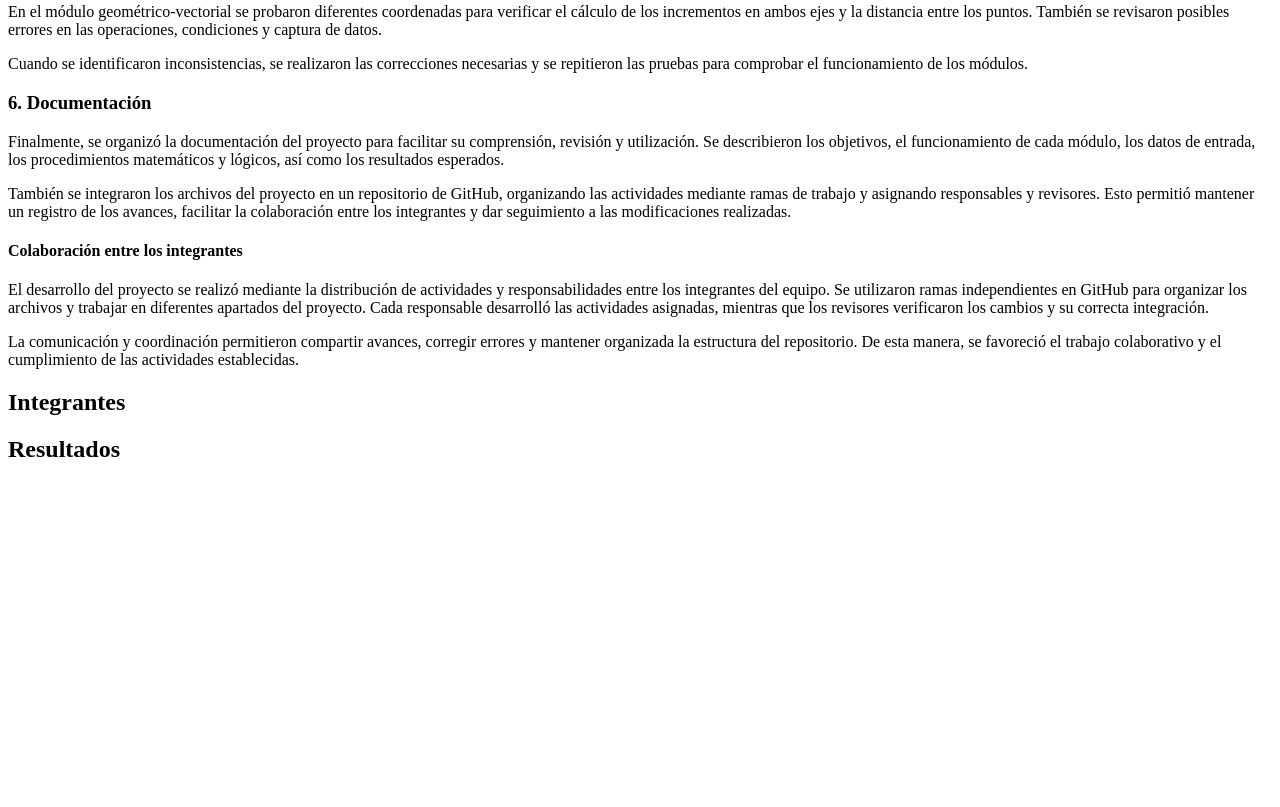
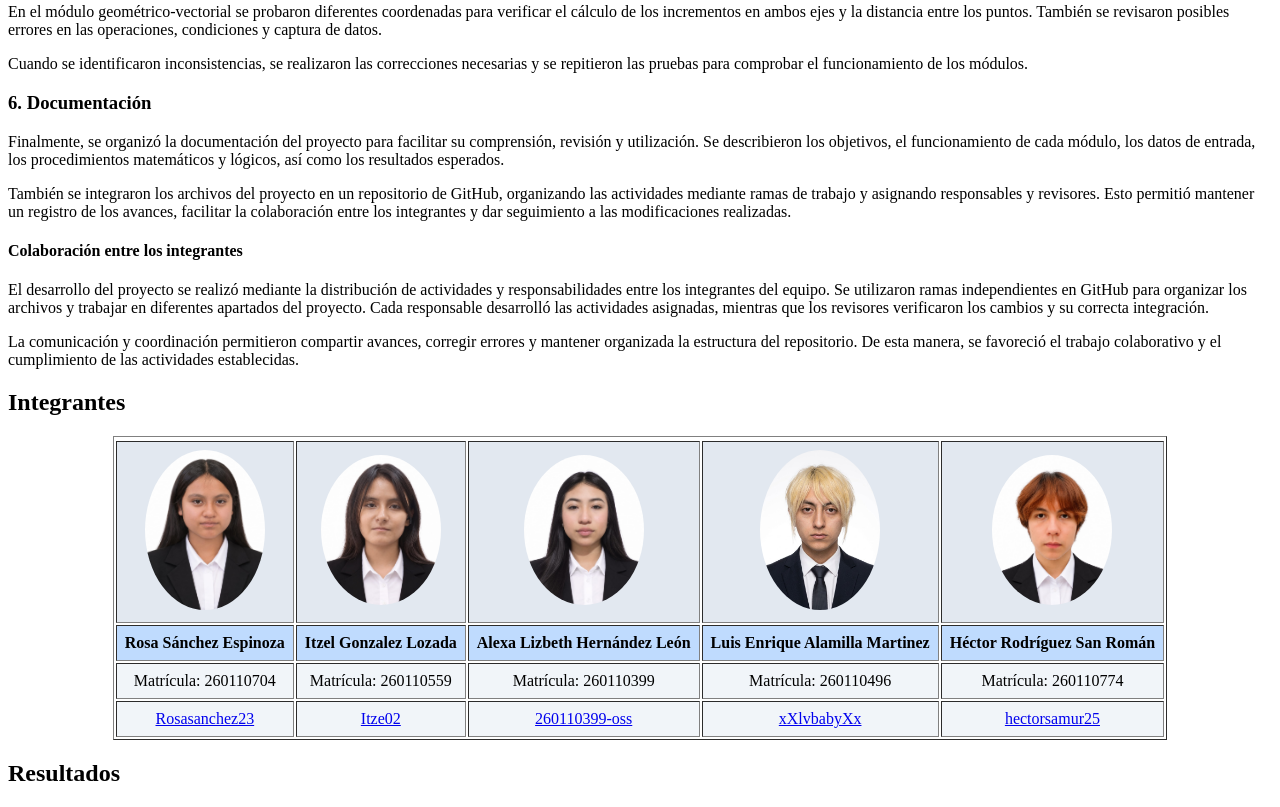
Before and after one commit to Rosasanchez23/Proyecto-1a, a plain HTML site: page index.html in a window 1280 px wide. Shown: the part 1598-2405 px from the top of the page. Before the commit the page ends 2081 px from the top, so only its background shows below. Drawn offline with Linux system fonts and the light colour scheme.

Commit message:
Se agrega seccion de integrantes con fotos y enlaces

```diff
--- a/index.html
+++ b/index.html
@@ -213,7 +213,40 @@
 
         <section id="integrantes">
             <h2>Integrantes</h2>
+ <table border="1" cellpadding="8" align="center">
+  <tr align="center">
+    <tr align="center">
+  <td bgcolor="#e2e8f0"><img src="img/integrantes/rosa.jpeg" alt="Rosa Sánchez Espinoza" width="120" style="border-radius:50%"></td>
+  <td bgcolor="#e2e8f0"><img src="img/integrantes/itzel.jpeg" alt="Itzel González Lozada" width="120" style="border-radius:50%"></td>
+  <td bgcolor="#e2e8f0"><img src="img/integrantes/alexa.jpeg" alt="Alexa Lizbeth Hernández León" width="120" style="border-radius:50%"></td>
+  <td bgcolor="#e2e8f0"><img src="img/integrantes/luis.jpeg" alt="Luis Enrique Alamilla Martínez" width="120" style="border-radius:50%"></td>
+  <td bgcolor="#e2e8f0"><img src="img/integrantes/hector.jpeg" alt="Héctor Rodríguez San Román" width="120" style="border-radius:50%"></td>
+  </tr>
+  <tr align="center">
+  <td bgcolor="#bfdbfe"><b>Rosa Sánchez Espinoza</b></td>
+  <td bgcolor="#bfdbfe"><b>Itzel Gonzalez Lozada</b></td>
+  <td bgcolor="#bfdbfe"><b>Alexa Lizbeth Hernández León</b></td>
+  <td bgcolor="#bfdbfe"><b>Luis Enrique Alamilla Martinez</b></td>
+  <td bgcolor="#bfdbfe"><b>Héctor Rodríguez San Román</b></td>
+ </tr>
+  <tr align="center" bgcolor="#f1f5f9">
+  <td>Matrícula: 260110704</td>
+  <td>Matrícula: 260110559</td>
+  <td>Matrícula: 260110399</td>
+  <td>Matrícula: 260110496</td>
+  <td>Matrícula: 260110774</td>
+</tr>
+<tr align="center" bgcolor="#f1f5f9">
+  <td><a href="https://rosasanchez23.github.io/My-page/">Rosasanchez23</a></td>
+  <td><a href="https://itze02.github.io/My_page/">Itze02</a></td>
+  <td><a href="https://260110399-oss.github.io/my-page2/">260110399-oss</a></td>
+  <td><a href="https://xxlvbabyxx.github.io/My-page/">xXlvbabyXx</a></td>
+  <td><a href="https://hectorsamur25.github.io/my-page/">hectorsamur25</a></td>
+</tr>
+</table>
         </section>
+
+
         <section id="resultados">
             <h2>Resultados</h2>
         </section>
```
Also changed, not shown: img/integrantes/alexa.jpeg (added), img/integrantes/hector.jpeg (added), img/integrantes/itzel.jpeg (added), img/integrantes/luis.jpeg (added), img/integrantes/rosa.jpeg (added).
